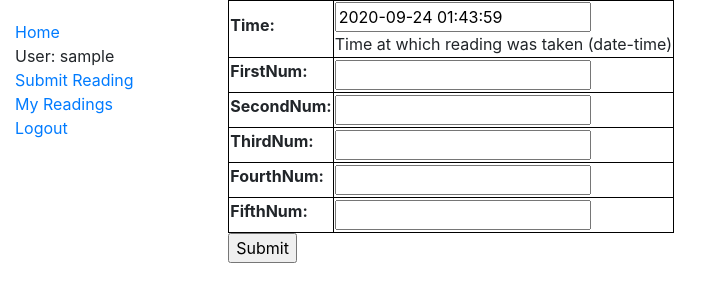
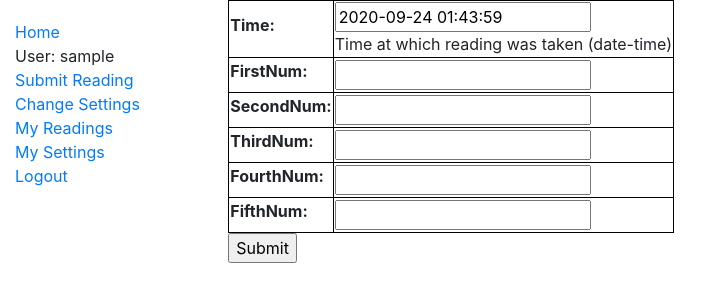
Before and after one commit to powerbucket/powerbucket-website, a Django app: page /readings/submission/ in a window 1280 px wide. Shown: the top 302 px of the page, without its empty margins (0-721 px from the left). Run offline with Django 3.2, Linux system fonts and the light colour scheme; the visitor is signed in with stand-in values (Sample User, id 1); some libraries are stand-ins or nearby versions.

Commit message:
Add user settings (x,y,r, and whether to update circles)

```diff
--- a/readings/forms.py
+++ b/readings/forms.py
@@ -1,5 +1,5 @@
 from django import forms
-from readings.models import Reading
+from readings.models import Reading, Settings
 
 class UserRegistrationForm(forms.Form):
     username = forms.CharField(help_text="A unique username")
@@ -13,3 +13,8 @@ class SubmissionForm(forms.ModelForm):
         # widgets = {
         #     'time': forms.DateTimeInput,
         # }
+
+class SettingsForm(forms.ModelForm):
+    class Meta:
+        model = Settings
+        fields = ['x', 'y', 'r', 'update']
--- a/readings/models.py
+++ b/readings/models.py
@@ -1,6 +1,9 @@
 from django.db import models
 from django.contrib.auth.models import User
 from datetime import datetime
+
+from django.db.models.signals import post_save
+from django.dispatch import receiver
 
 # Create your models here.
 
@@ -22,3 +25,19 @@ class Reading(models.Model):
 
     def __str__(self):
         return self.time
+
+class Settings(models.Model):
+    x = models.IntegerField()
+    y = models.IntegerField()
+    r = models.IntegerField()
+    update = models.BooleanField()
+    user = models.OneToOneField(User, on_delete=models.SET_NULL, null=True)
+
+# @receiver(post_save, sender=User)
+# def create_user_settings(sender, instance, created, **kwargs):
+#     if created:
+#         Settings.objects.create(user=instance)
+
+# @receiver(post_save, sender=User)
+# def save_user_settings(sender, instance, **kwargs):
+#     instance.settings.save()
--- a/readings/templates/base_generic.html
+++ b/readings/templates/base_generic.html
@@ -25,7 +25,9 @@
 	    {% if user.is_authenticated %}
 	    <li>User: {{ user.get_username }}</li>
 	    <li><a href="{% url 'submission'%}">Submit Reading</a></li>
+	    <li><a href="{% url 'change_settings'%}">Change Settings</a></li>
 	    <li><a href="{% url 'reading_list'%}">My Readings</a></li>
+	    <li><a href="{% url 'settings_list'%}">My Settings</a></li>
 	    <li><a href="{% url 'logout'%}?next={{request.path}}">Logout</a></li>
 	    {% else %}
 	    <li><a href="{% url 'login'%}?next={{request.path}}">Login</a></li>
--- a/readings/urls.py
+++ b/readings/urls.py
@@ -8,5 +8,7 @@ urlpatterns = [
 urlpatterns += [
     path('registration/', views.registration, name='registration'),
     path('submission/', views.submission, name='submission'),
+    path('change_settings/', views.change_settings, name='change_settings'),
     path('readings/', views.ReadingView.as_view(), name='reading_list'),
+    path('settings/', views.SettingsView.as_view(), name='settings_list'),
 ]
--- a/readings/views.py
+++ b/readings/views.py
@@ -1,9 +1,10 @@
 from django.shortcuts import render
-from readings.models import Reading
+from readings.models import Reading, Settings
 from django.http import HttpResponseRedirect
 from django.contrib.auth.models import User
 from django.urls import reverse
 from django.views import generic
+from django.forms.models import model_to_dict
 
 # Create your views here.
 def index(request):
@@ -34,7 +35,7 @@ def registration(request):
 
     return render(request, 'registration.html', context)
 
-from readings.forms import SubmissionForm
+from readings.forms import SubmissionForm, SettingsForm
 def submission(request):
     if request.method == 'POST':
         form = SubmissionForm(request.POST)
@@ -52,8 +53,38 @@ def submission(request):
 
     return render(request, 'submission.html', context)
 
+def change_settings(request):
+    if request.method == 'POST':
+        form = SettingsForm(request.POST)
+        if form.is_valid():
+            new_settings = form.save(commit=False)
+            new_settings.user = request.user
+            old_settings,created = Settings.objects.update_or_create(user=request.user,
+                                                                     defaults={'x': new_settings.x,
+                                                                               'y': new_settings.y,
+                                                                               'z': new_settings.z,
+                                                                               'r': new_settings.r,
+                                                                               'update': new_settings.update})
+            old_settings.save()
+            return HttpResponseRedirect('/')
+    else:
+        form = SettingsForm()
+
+    context = {
+        'form': form,
+    }
+
+    return render(request, 'change_settings.html', context)
+
+
 from django.contrib.auth.mixins import LoginRequiredMixin
+
 class ReadingView(LoginRequiredMixin, generic.ListView):
     model = Reading
     def get_queryset(self):
         return Reading.objects.filter(user=self.request.user)
+
+class SettingsView(LoginRequiredMixin, generic.ListView):
+    model = Settings
+    def get_queryset(self):
+        return Settings.objects.filter(user=self.request.user)
```
Also changed, not shown: readings/templates/change_settings.html (added, +15 -0 lines), readings/templates/readings/settings_list.html (added, +26 -0 lines), readings/migrations/0002_settings.py (added), readings/migrations/0003_remove_settings_z.py (added).
